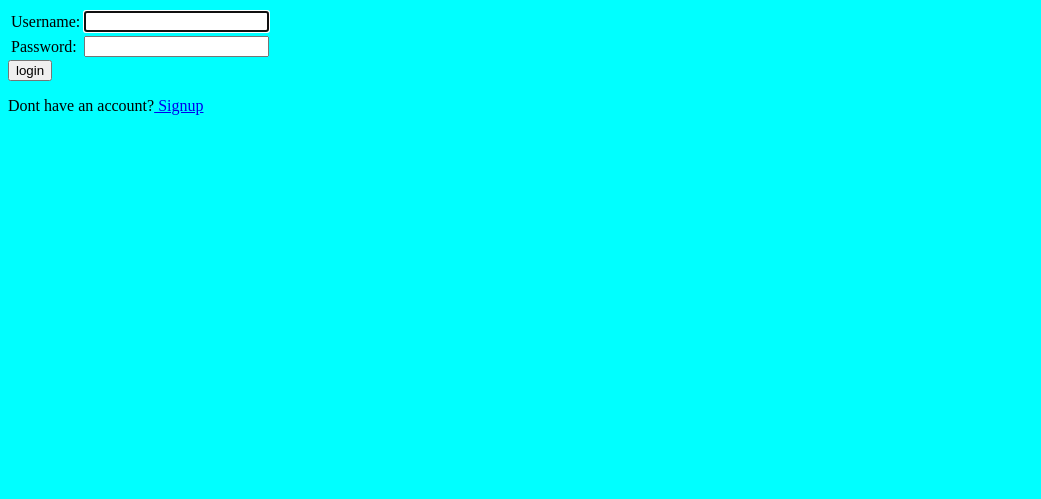
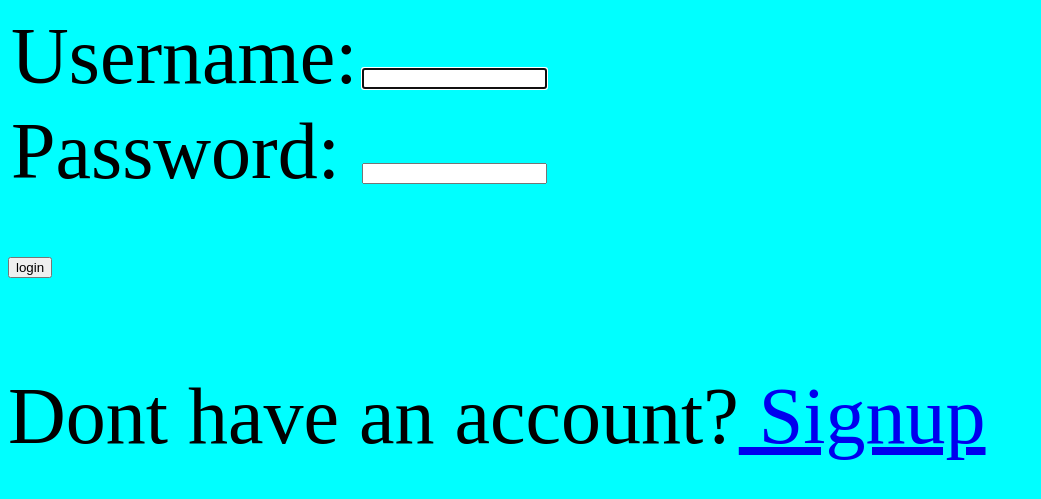
Before and after one commit to vivekj52/Video_Streamer, a Django app: page /auth/login/ in a window 1280 px wide. Shown: the top 499 px of the page, without its empty margins (0-1041 px from the left). Run offline with Django 3.2, Linux system fonts and the light colour scheme; parts of the project's set-up code (start-up, migrations or seed data) failed here and were passed over.

Commit message:
First Commit

```diff
--- a/static/streamer/registration/login.css
+++ b/static/streamer/registration/login.css
@@ -1,4 +1,6 @@
-body{
+body
+{
+    font-size: 5rem;
     background-color: aqua;
 }
 
```
